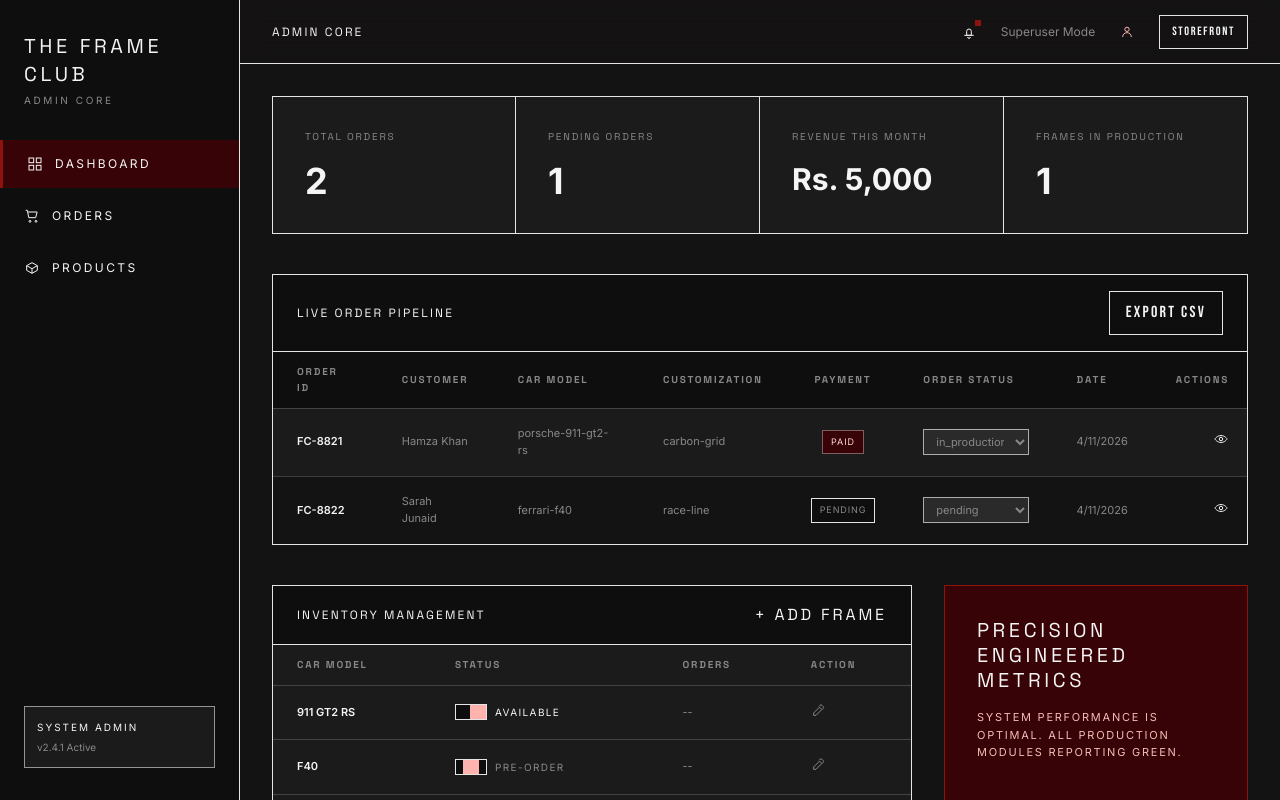
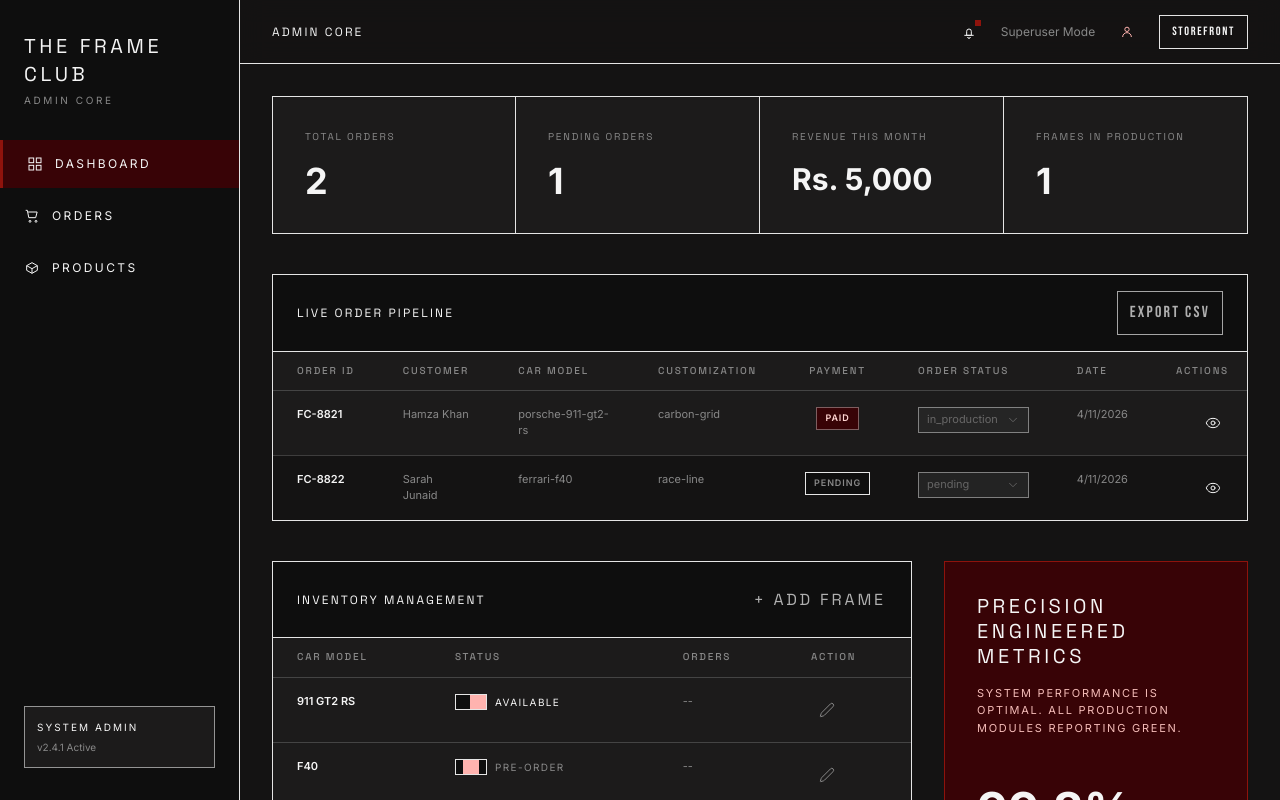
Before and after one commit to ChestPiece/Frame-Club, a Next.js app: page /admin in a window 1280 px wide. Shown: the top 800 px of the page. Built offline with nearby package versions, Linux system fonts and the light colour scheme.

Commit message:
refactor(admin): migrate dashboard tables and controls to shared ui

```diff
--- a/src/app/admin/login/page.tsx
+++ b/src/app/admin/login/page.tsx
@@ -1,4 +1,5 @@
 import Link from "next/link";
+import { Input } from "@/components/ui/input";
 
 export default function AdminLoginPage() {
   return (
@@ -20,8 +21,8 @@ export default function AdminLoginPage() {
           <h2 className="display-kicker mt-3 text-5xl leading-none">OPERATOR LOGIN</h2>
 
           <form className="mt-7 space-y-4">
-            <input placeholder="ADMIN EMAIL" className="machined-field" />
-            <input type="password" placeholder="PASSWORD" className="machined-field" />
+            <Input placeholder="ADMIN EMAIL" />
+            <Input type="password" placeholder="PASSWORD" />
 
             <Link
               href="/admin"
--- a/src/app/admin/orders/page.tsx
+++ b/src/app/admin/orders/page.tsx
@@ -1,15 +1,24 @@
+import { Eye } from "lucide-react";
+import { Badge } from "@/components/ui/badge";
+import { Button } from "@/components/ui/button";
+import {
+  Select,
+  SelectContent,
+  SelectItem,
+  SelectTrigger,
+  SelectValue,
+} from "@/components/ui/select";
+import {
+  Table,
+  TableBody,
+  TableCell,
+  TableHead,
+  TableHeader,
+  TableRow,
+} from "@/components/ui/table";
 import { listOrders } from "@/lib/mock-services";
 
 const orderStatusOptions = ["pending", "confirmed", "in_production", "shipped", "delivered"];
-
-function EyeIcon() {
-  return (
-    <svg viewBox="0 0 24 24" className="h-4 w-4" fill="none" stroke="currentColor" strokeWidth="1.5" aria-hidden="true">
-      <path d="M2.8 12s3.2-5.2 9.2-5.2 9.2 5.2 9.2 5.2-3.2 5.2-9.2 5.2-9.2-5.2-9.2-5.2Z" />
-      <circle cx="12" cy="12" r="2.6" />
-    </svg>
-  );
-}
 
 export default function AdminOrdersPage() {
   const orders = listOrders();
@@ -21,77 +30,75 @@ export default function AdminOrdersPage() {
         <p className="technical-label text-[10px] text-text-muted">Newest First</p>
       </div>
 
-      <div className="overflow-x-auto">
-        <table className="w-full min-w-270 text-left text-sm">
-          <thead className="technical-label text-[10px] text-text-muted">
-            <tr>
-              <th className="px-6 py-3">Order</th>
-              <th className="px-6 py-3">Customer</th>
-              <th className="px-6 py-3">City</th>
-              <th className="px-6 py-3">Model</th>
-              <th className="px-6 py-3">Customization</th>
-              <th className="px-6 py-3">Payment</th>
-              <th className="px-6 py-3">Status</th>
-              <th className="px-6 py-3">Created</th>
-              <th className="px-6 py-3 text-right">Actions</th>
-            </tr>
-          </thead>
+      <Table className="min-w-270">
+        <TableHeader>
+          <TableRow>
+            <TableHead>Order</TableHead>
+            <TableHead>Customer</TableHead>
+            <TableHead>City</TableHead>
+            <TableHead>Model</TableHead>
+            <TableHead>Customization</TableHead>
+            <TableHead>Payment</TableHead>
+            <TableHead>Status</TableHead>
+            <TableHead>Created</TableHead>
+            <TableHead className="text-right">Actions</TableHead>
+          </TableRow>
+        </TableHeader>
 
-          <tbody>
+        <TableBody>
           {orders.map((order, index) => (
-              <tr
-                key={order.id}
-                className={`border-t border-border-dark/20 align-top ${index % 2 === 0 ? "bg-bg-surface" : "bg-bg-base"}`}
-              >
-                <td className="px-6 py-4 text-xs font-semibold text-text-primary">{order.orderNumber}</td>
-                <td className="px-6 py-4 text-xs text-text-muted">
+            <TableRow key={order.id} className={index % 2 === 0 ? "bg-bg-surface" : "bg-bg-base"}>
+              <TableCell className="text-xs font-semibold text-text-primary">{order.orderNumber}</TableCell>
+              <TableCell className="text-xs text-text-muted">
                 <p>{order.customerName}</p>
                 <p>{order.customerEmail}</p>
                 <p>{order.customerPhone}</p>
-                </td>
-                <td className="px-6 py-4 text-xs text-text-muted">{order.customerCity}</td>
-                <td className="px-6 py-4 text-xs text-text-muted">{order.productSlug}</td>
-                <td className="px-6 py-4 text-xs text-text-muted">
+              </TableCell>
+              <TableCell className="text-xs text-text-muted">{order.customerCity}</TableCell>
+              <TableCell className="text-xs text-text-muted">{order.productSlug}</TableCell>
+              <TableCell className="text-xs text-text-muted">
                 <p>Background: {order.customization.background}</p>
                 <p>Notes: {order.customization.notes || "None"}</p>
-                </td>
-                <td className="px-6 py-4 text-xs text-text-muted">
-                  <span
-                    className={`inline-flex border px-2 py-1 text-[9px] uppercase tracking-widest ${
-                      order.paymentStatus === "paid"
-                        ? "border-border-dark/40 bg-brand text-[#ffd5d2]"
-                        : "border-border-dark bg-bg-recessed text-text-muted"
-                    }`}
+              </TableCell>
+              <TableCell className="text-xs text-text-muted">
+                <Badge
+                  variant={order.paymentStatus === "paid" ? "paid" : "pending"}
+                  className="px-2 py-1 text-[9px] tracking-widest"
                 >
                   {order.paymentStatus}
-                  </span>
-                </td>
-
-                <td className="px-6 py-4 text-xs text-text-muted">
-                  <select
-                    disabled
-                    defaultValue={order.orderStatus}
-                    className="w-full border border-border-dark/70 bg-bg-elevated px-2 py-1 text-[11px] text-text-muted"
+                </Badge>
+              </TableCell>
+              <TableCell className="text-xs text-text-muted">
+                <Select disabled defaultValue={order.orderStatus}>
+                  <SelectTrigger className="w-full">
+                    <SelectValue />
+                  </SelectTrigger>
+                  <SelectContent>
+                    {orderStatusOptions.map((status) => (
+                      <SelectItem key={status} value={status}>
+                        {status}
+                      </SelectItem>
+                    ))}
+                  </SelectContent>
+                </Select>
+                <p className="mt-1 text-[10px] text-text-muted">Inline updates enabled in next phase</p>
+              </TableCell>
+              <TableCell className="text-xs text-text-muted">{new Date(order.createdAt).toLocaleString()}</TableCell>
+              <TableCell className="text-right">
+                <Button
+                  type="button"
+                  variant="ghost"
+                  size="icon"
+                  className="text-text-muted hover:text-text-primary"
+                  aria-label="View order"
                 >
-                    {orderStatusOptions.map((status) => (
-                      <option key={status} value={status}>
-                        {status}
-                      </option>
+                  <Eye className="h-4 w-4" strokeWidth={1.5} />
+                </Button>
+              </TableCell>
+            </TableRow>
           ))}
-                  </select>
-                  <p className="mt-1 text-[10px] text-text-muted">Inline updates enabled in next phase</p>
-                </td>
-                <td className="px-6 py-4 text-xs text-text-muted">{new Date(order.createdAt).toLocaleString()}</td>
-                <td className="px-6 py-4 text-right">
-                  <button type="button" className="text-text-muted transition-colors hover:text-text-primary" aria-label="View order">
-                    <EyeIcon />
-                  </button>
-                </td>
-              </tr>
-            ))}
-          </tbody>
-        </table>
-      </div>
+        </TableBody>
+      </Table>
     </section>
   );
 }
--- a/src/app/admin/page.tsx
+++ b/src/app/admin/page.tsx
@@ -1,23 +1,23 @@
-import { listOrders, getAdminStats, listProductsForAdmin } from "@/lib/mock-services";
+import { Edit2, Eye } from "lucide-react";
+import { Badge } from "@/components/ui/badge";
+import { Button } from "@/components/ui/button";
+import {
+  Select,
+  SelectContent,
+  SelectItem,
+  SelectTrigger,
+  SelectValue,
+} from "@/components/ui/select";
+import {
+  Table,
+  TableBody,
+  TableCell,
+  TableHead,
+  TableHeader,
+  TableRow,
+} from "@/components/ui/table";
+import { getAdminStats, listOrders, listProductsForAdmin } from "@/lib/mock-services";
 import type { ProductStatus } from "@/lib/types";
-
-function EyeIcon() {
-  return (
-    <svg viewBox="0 0 24 24" className="h-4 w-4" fill="none" stroke="currentColor" strokeWidth="1.5" aria-hidden="true">
-      <path d="M2.8 12s3.2-5.2 9.2-5.2 9.2 5.2 9.2 5.2-3.2 5.2-9.2 5.2-9.2-5.2-9.2-5.2Z" />
-      <circle cx="12" cy="12" r="2.6" />
-    </svg>
-  );
-}
-
-function EditIcon() {
-  return (
-    <svg viewBox="0 0 24 24" className="h-4 w-4" fill="none" stroke="currentColor" strokeWidth="1.5" aria-hidden="true">
-      <path d="m4 16.5 8.8-8.8 3.5 3.5-8.8 8.8L4 20z" />
-      <path d="m11.8 6.6 1.8-1.8a1.8 1.8 0 0 1 2.6 0l2.1 2.1a1.8 1.8 0 0 1 0 2.6l-1.8 1.8" />
-    </svg>
-  );
-}
 
 function ProductStatusToggle({ status }: { status: ProductStatus }) {
   const isAvailable = status === "available";
@@ -70,113 +70,126 @@ export default function AdminDashboardPage() {
       <section className="border border-border-dark bg-bg-surface">
         <div className="flex items-center justify-between border-b border-border-dark bg-bg-recessed px-6 py-4">
           <h2 className="technical-label text-xs text-text-primary">Live Order Pipeline</h2>
-          <button
+          <Button
             type="button"
             disabled
-            className="display-kicker border border-border-dark px-4 py-2 text-[10px] text-text-muted"
+            variant="outline"
+            size="sm"
+            className="display-kicker text-[10px] text-text-muted"
           >
             Export CSV
-          </button>
+          </Button>
         </div>
 
-        <div className="overflow-x-auto">
-          <table className="w-full min-w-245 text-left">
-            <thead>
-              <tr className="technical-label bg-bg-recessed text-[10px] text-text-muted">
-                <th className="px-6 py-3">Order ID</th>
-                <th className="px-6 py-3">Customer</th>
-                <th className="px-6 py-3">Car Model</th>
-                <th className="px-6 py-3">Customization</th>
-                <th className="px-6 py-3 text-center">Payment</th>
-                <th className="px-6 py-3">Order Status</th>
-                <th className="px-6 py-3">Date</th>
-                <th className="px-6 py-3 text-right">Actions</th>
-              </tr>
-            </thead>
+        <Table className="min-w-245">
+          <TableHeader>
+            <TableRow>
+              <TableHead>Order ID</TableHead>
+              <TableHead>Customer</TableHead>
+              <TableHead>Car Model</TableHead>
+              <TableHead>Customization</TableHead>
+              <TableHead className="text-center">Payment</TableHead>
+              <TableHead>Order Status</TableHead>
+              <TableHead>Date</TableHead>
+              <TableHead className="text-right">Actions</TableHead>
+            </TableRow>
+          </TableHeader>
 
-            <tbody>
-              {orders.map((order, index) => (
-                <tr
-                  key={order.id}
-                  className={`border-t border-border-dark/20 text-[11px] ${index % 2 === 0 ? "bg-bg-surface" : "bg-bg-base"}`}
-                >
-                  <td className="px-6 py-4 font-semibold text-text-primary">{order.orderNumber}</td>
-                  <td className="px-6 py-4 text-text-muted">{order.customerName}</td>
-                  <td className="px-6 py-4 text-text-muted">{order.productSlug}</td>
-                  <td className="px-6 py-4 text-text-muted">{order.customization.background}</td>
-                  <td className="px-6 py-4 text-center">
-                    <span
-                      className={`inline-flex border px-2 py-1 text-[9px] uppercase tracking-widest ${
-                        order.paymentStatus === "paid"
-                          ? "border-border-dark/40 bg-brand text-[#ffd5d2]"
-                          : "border-border-dark bg-bg-recessed text-text-muted"
-                      }`}
-                    >
-                      {order.paymentStatus}
-                    </span>
-                  </td>
-                  <td className="px-6 py-4 text-text-muted">
-                    <select
-                      disabled
-                      defaultValue={order.orderStatus}
-                      className="w-full border border-border-dark/70 bg-bg-elevated px-2 py-1 text-[11px] text-text-muted"
-                    >
-                      <option value="pending">pending</option>
-                      <option value="confirmed">confirmed</option>
-                      <option value="in_production">in_production</option>
-                      <option value="shipped">shipped</option>
-                      <option value="delivered">delivered</option>
-                    </select>
-                  </td>
-                  <td className="px-6 py-4 text-text-muted">{new Date(order.createdAt).toLocaleDateString()}</td>
-                  <td className="px-6 py-4 text-right">
-                    <button type="button" className="text-text-muted transition-colors hover:text-text-primary" aria-label="View order">
-                      <EyeIcon />
-                    </button>
-                  </td>
-                </tr>
-              ))}
-            </tbody>
-          </table>
-        </div>
+          <TableBody>
+            {orders.map((order, index) => (
+              <TableRow key={order.id} className={`text-[11px] ${index % 2 === 0 ? "bg-bg-surface" : "bg-bg-base"}`}>
+                <TableCell className="font-semibold text-text-primary">{order.orderNumber}</TableCell>
+                <TableCell className="text-text-muted">{order.customerName}</TableCell>
+                <TableCell className="text-text-muted">{order.productSlug}</TableCell>
+                <TableCell className="text-text-muted">{order.customization.background}</TableCell>
+                <TableCell className="text-center">
+                  <Badge
+                    variant={order.paymentStatus === "paid" ? "paid" : "pending"}
+                    className="px-2 py-1 text-[9px] tracking-widest"
+                  >
+                    {order.paymentStatus}
+                  </Badge>
+                </TableCell>
+                <TableCell className="text-text-muted">
+                  <Select disabled defaultValue={order.orderStatus}>
+                    <SelectTrigger className="w-full">
+                      <SelectValue />
+                    </SelectTrigger>
+                    <SelectContent>
+                      <SelectItem value="pending">pending</SelectItem>
+                      <SelectItem value="confirmed">confirmed</SelectItem>
+                      <SelectItem value="in_production">in_production</SelectItem>
+                      <SelectItem value="shipped">shipped</SelectItem>
+                      <SelectItem value="delivered">delivered</SelectItem>
+                    </SelectContent>
+                  </Select>
+                </TableCell>
+                <TableCell className="text-text-muted">{new Date(order.createdAt).toLocaleDateString()}</TableCell>
+                <TableCell className="text-right">
+                  <Button
+                    type="button"
+                    variant="ghost"
+                    size="icon"
+                    className="text-text-muted hover:text-text-primary"
+                    aria-label="View order"
+                  >
+                    <Eye className="h-4 w-4" strokeWidth={1.5} />
+                  </Button>
+                </TableCell>
+              </TableRow>
+            ))}
+          </TableBody>
+        </Table>
       </section>
 
       <section className="grid gap-8 lg:grid-cols-3">
         <article className="border border-border-dark bg-bg-surface lg:col-span-2">
           <div className="flex items-center justify-between border-b border-border-dark bg-bg-recessed px-6 py-4">
             <h2 className="technical-label text-xs text-text-primary">Inventory Management</h2>
-            <button type="button" disabled className="technical-label text-[10px] text-[#ffb3af]">
+            <Button
+              type="button"
+              disabled
+              variant="ghost"
+              size="sm"
+              className="technical-label border-transparent px-0 text-[10px] text-[#ffb3af] hover:bg-transparent"
+            >
               + Add Frame
-            </button>
+            </Button>
           </div>
 
-          <table className="w-full text-left text-[11px]">
-            <thead>
-              <tr className="technical-label text-[10px] text-text-muted">
-                <th className="px-6 py-3">Car Model</th>
-                <th className="px-6 py-3">Status</th>
-                <th className="px-6 py-3">Orders</th>
-                <th className="px-6 py-3">Action</th>
-              </tr>
-            </thead>
+          <Table>
+            <TableHeader>
+              <TableRow>
+                <TableHead>Car Model</TableHead>
+                <TableHead>Status</TableHead>
+                <TableHead>Orders</TableHead>
+                <TableHead>Action</TableHead>
+              </TableRow>
+            </TableHeader>
 
-            <tbody>
+            <TableBody>
               {products.map((product) => (
-                <tr key={product.id} className="border-t border-border-dark/20">
-                  <td className="px-6 py-4 font-semibold">{product.name}</td>
-                  <td className="px-6 py-4 text-text-muted">
+                <TableRow key={product.id}>
+                  <TableCell className="text-[11px] font-semibold">{product.name}</TableCell>
+                  <TableCell className="text-[11px] text-text-muted">
                     <ProductStatusToggle status={product.status} />
-                  </td>
-                  <td className="px-6 py-4 text-text-muted">--</td>
-                  <td className="px-6 py-4 text-text-muted">
-                    <button type="button" className="transition-colors hover:text-text-primary" aria-label="Edit product">
-                      <EditIcon />
-                    </button>
-                  </td>
-                </tr>
+                  </TableCell>
+                  <TableCell className="text-[11px] text-text-muted">--</TableCell>
+                  <TableCell className="text-[11px] text-text-muted">
+                    <Button
+                      type="button"
+                      variant="ghost"
+                      size="icon"
+                      className="text-text-muted hover:text-text-primary"
+                      aria-label="Edit product"
+                    >
+                      <Edit2 className="h-4 w-4" strokeWidth={1.5} />
+                    </Button>
+                  </TableCell>
+                </TableRow>
               ))}
-            </tbody>
-          </table>
+            </TableBody>
+          </Table>
         </article>
 
         <article className="border border-brand-mid bg-brand p-8">
--- a/src/app/admin/products/page.tsx
+++ b/src/app/admin/products/page.tsx
@@ -1,14 +1,15 @@
+import { Edit2 } from "lucide-react";
+import { Button } from "@/components/ui/button";
+import {
+  Table,
+  TableBody,
+  TableCell,
+  TableHead,
+  TableHeader,
+  TableRow,
+} from "@/components/ui/table";
 import { listProductsForAdmin } from "@/lib/mock-services";
 import type { ProductStatus } from "@/lib/types";
-
-function EditIcon() {
-  return (
-    <svg viewBox="0 0 24 24" className="h-4 w-4" fill="none" stroke="currentColor" strokeWidth="1.5" aria-hidden="true">
-      <path d="m4 16.5 8.8-8.8 3.5 3.5-8.8 8.8L4 20z" />
-      <path d="m11.8 6.6 1.8-1.8a1.8 1.8 0 0 1 2.6 0l2.1 2.1a1.8 1.8 0 0 1 0 2.6l-1.8 1.8" />
-    </svg>
-  );
-}
 
 function ProductStatusToggle({ status }: { status: ProductStatus }) {
   const isAvailable = status === "available";
@@ -36,48 +37,54 @@ export default function AdminProductsPage() {
     <section className="border border-border-dark bg-bg-surface">
       <div className="flex items-center justify-between border-b border-border-dark bg-bg-recessed px-6 py-4">
         <h1 className="display-kicker text-5xl leading-none">PRODUCTS</h1>
-        <button
+        <Button
           type="button"
           disabled
-          className="display-kicker border border-border-dark px-4 py-2 text-[10px] text-text-muted"
+          variant="outline"
+          size="sm"
+          className="display-kicker text-[10px] text-text-muted"
         >
           Add Product
-        </button>
+        </Button>
       </div>
 
-      <div className="overflow-x-auto">
-        <table className="w-full min-w-215 text-left text-sm">
-          <thead className="technical-label text-[10px] text-text-muted">
-            <tr>
-              <th className="px-6 py-3">Model</th>
-              <th className="px-6 py-3">Brand</th>
-              <th className="px-6 py-3">Price</th>
-              <th className="px-6 py-3">Delivery</th>
-              <th className="px-6 py-3">Status</th>
-              <th className="px-6 py-3">Action</th>
-            </tr>
-          </thead>
+      <Table className="min-w-215">
+        <TableHeader>
+          <TableRow>
+            <TableHead>Model</TableHead>
+            <TableHead>Brand</TableHead>
+            <TableHead>Price</TableHead>
+            <TableHead>Delivery</TableHead>
+            <TableHead>Status</TableHead>
+            <TableHead>Action</TableHead>
+          </TableRow>
+        </TableHeader>
 
-          <tbody>
-            {products.map((product, index) => (
-              <tr key={product.id} className={`border-t border-border-dark/20 ${index % 2 === 0 ? "bg-bg-surface" : "bg-bg-base"}`}>
-                <td className="px-6 py-4 text-xs font-semibold text-text-primary">{product.name}</td>
-                <td className="px-6 py-4 text-xs text-text-muted">{product.brand}</td>
-                <td className="px-6 py-4 text-xs text-text-muted">Rs. {product.price.toLocaleString("en-PK")}</td>
-                <td className="px-6 py-4 text-xs text-text-muted">{product.deliveryDays} days</td>
-                <td className="px-6 py-4 text-xs uppercase tracking-[0.2em] text-text-muted">
-                  <ProductStatusToggle status={product.status} />
-                </td>
-                <td className="px-6 py-4 text-text-muted">
-                  <button type="button" className="transition-colors hover:text-text-primary" aria-label="Edit product">
-                    <EditIcon />
-                  </button>
-                </td>
-              </tr>
-            ))}
-          </tbody>
-        </table>
-      </div>
+        <TableBody>
+          {products.map((product, index) => (
+            <TableRow key={product.id} className={index % 2 === 0 ? "bg-bg-surface" : "bg-bg-base"}>
+              <TableCell className="text-xs font-semibold text-text-primary">{product.name}</TableCell>
+              <TableCell className="text-xs text-text-muted">{product.brand}</TableCell>
+              <TableCell className="text-xs text-text-muted">Rs. {product.price.toLocaleString("en-PK")}</TableCell>
+              <TableCell className="text-xs text-text-muted">{product.deliveryDays} days</TableCell>
+              <TableCell className="text-xs uppercase tracking-[0.2em] text-text-muted">
+                <ProductStatusToggle status={product.status} />
+              </TableCell>
+              <TableCell className="text-text-muted">
+                <Button
+                  type="button"
+                  variant="ghost"
+                  size="icon"
+                  className="text-text-muted hover:text-text-primary"
+                  aria-label="Edit product"
+                >
+                  <Edit2 className="h-4 w-4" strokeWidth={1.5} />
+                </Button>
+              </TableCell>
+            </TableRow>
+          ))}
+        </TableBody>
+      </Table>
     </section>
   );
 }
```
Lines whose indentation alone changed are shown as unchanged.
